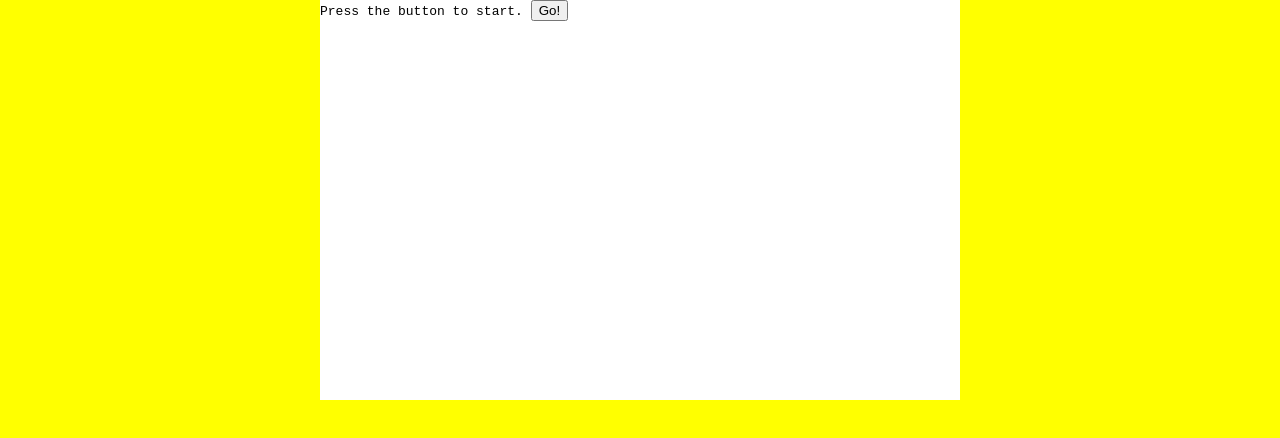
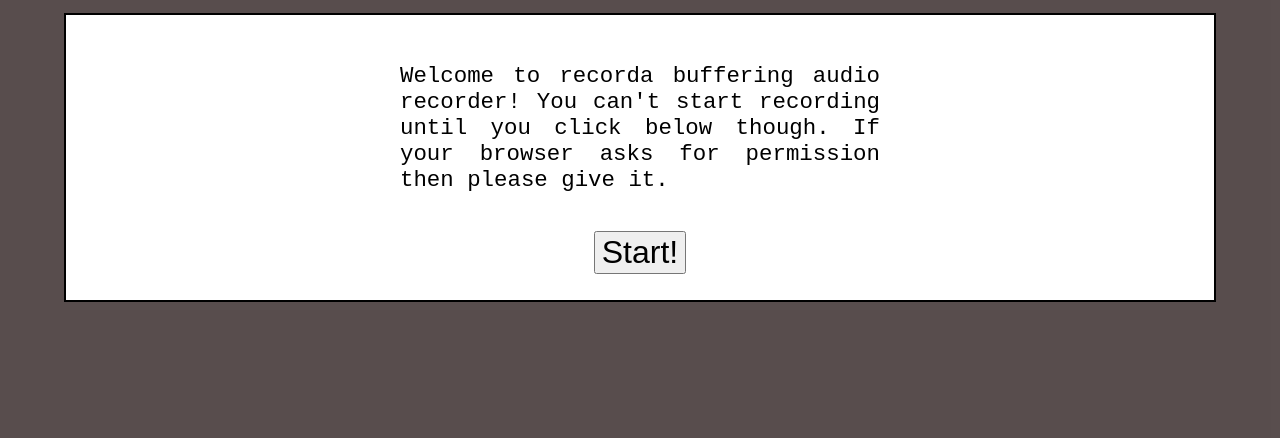
Before and after one commit to Roger-Heathcote/recorda, a website built with webpack: page source/index.html in a window 1280 px wide. Built offline with nearby package versions, Linux system fonts and the light colour scheme.

Commit message:
Made start page interaction dialog less ugly.

```diff
--- a/source/index.html
+++ b/source/index.html
@@ -170,18 +170,38 @@
                 position: absolute;
                 left: 0;
                 right: 0;
-                /* background: rgba(126, 104, 104, 0.5); */
-                background: yellow;
-                width: 100vw;
-                height: 100vh;
+                background: rgba(126, 104, 104, 0.5);
+                /* background: yellow; */
+                width: 100%;
+                height: 100%;
+                text-align: center;
+                vertical-align: middle;
             }
             .startTextFrame {
+                padding: 2em;
+                display: flex;
+                justify-content: center;
+                align-items: center;
+                border: 2px solid black;
                 position: relative;
                 background: white;
-                width: 50vw;
-                height: 50vh;
+                top: 1em;
+                max-width: 90vw;
+                min-width: 50vw;
+                max-height: 90vh;
+                min-height: 20em;
                 margin-left: auto;
                 margin-right: auto;
+            }
+
+            #subFrame p{
+                font-size: 1.4rem;
+                max-width: 30rem;
+                text-align: justify;
+            }
+
+            #subFrame button{
+                font-size: 2rem;
             }
 
             @media all and (max-width: 600px) {
@@ -193,6 +213,13 @@
                 .buff-text {
                     display: none;
                 }
+            }
+            @media all and (max-width: 600px) {
+                #subFrame p{
+                font-size: 1.1rem;
+                max-width: 30rem;
+                /* text-align: justify; */
+            }
             }
         </style>
     </head>
@@ -265,8 +292,10 @@
         </div>
         <div id="startPage">
             <div class="startTextFrame">
-                Press the button to start.
-                <button id="startButton">Go!</button>
+                <div id="subFrame">
+                    <p>Welcome to recorda buffering audio recorder! You can't start recording until you click below though. If your browser asks for permission then please give it.</p></br>
+                    <button id="startButton">Start!</button>
+                </div>
             </div>
         </div>
         <script></script>
```
